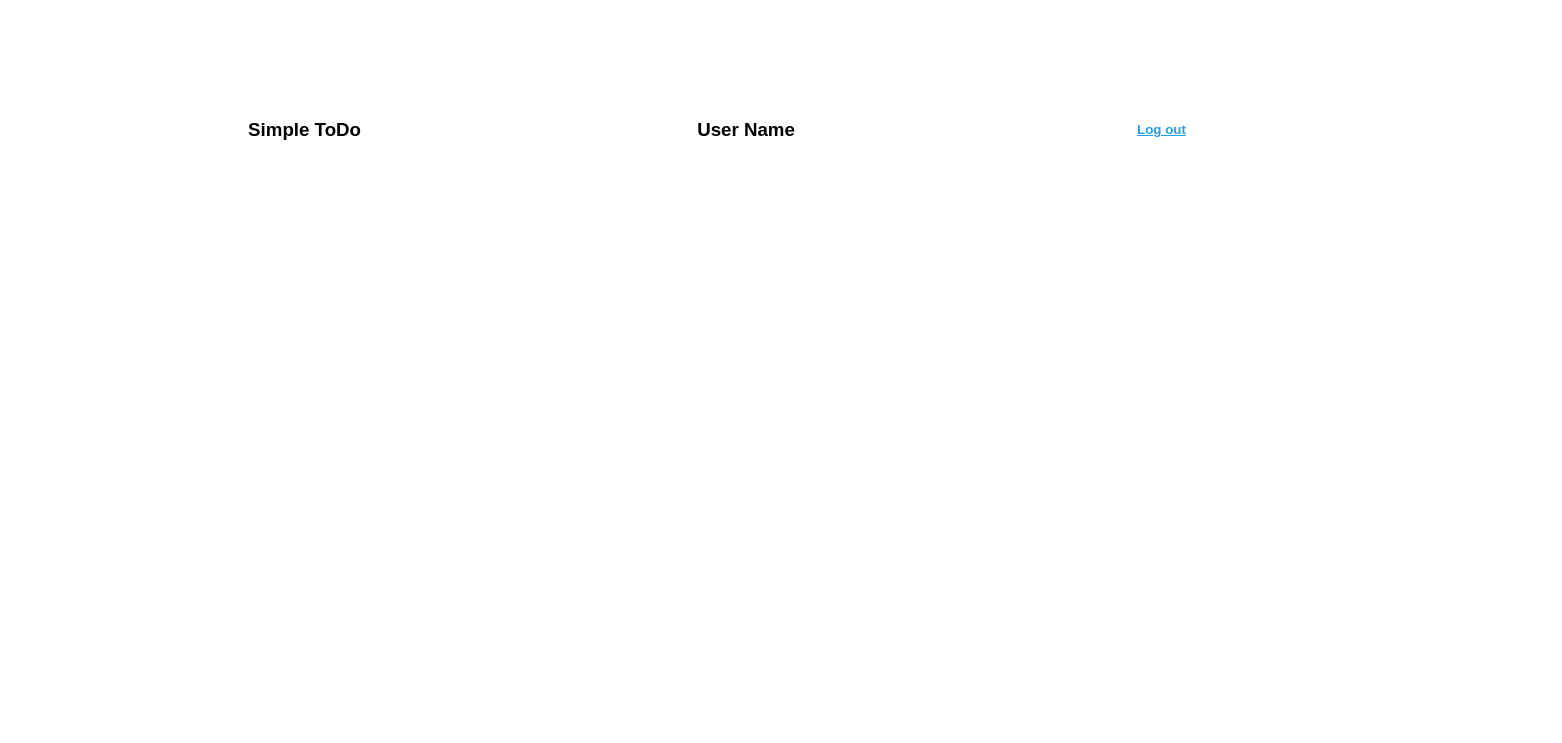
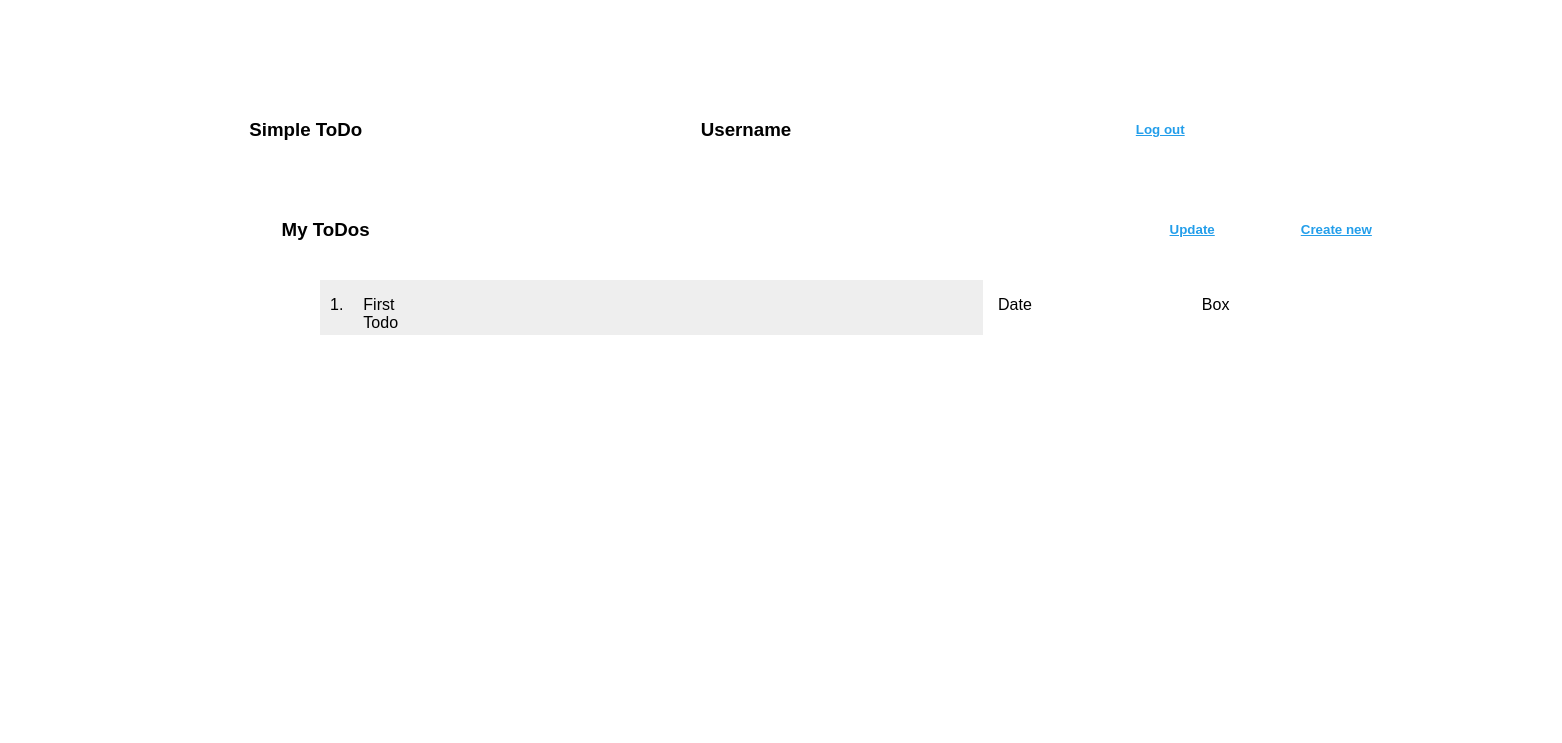
Before and after one commit to ShadmanShafi/todoApp, a React (Create React App) app in the folder todo-app/: page /dashboard in a window 1280 px wide. Shown: the top 743 px of the page, 1562 px wide, since content can reach past the window. Built offline with nearby package versions, Linux system fonts and the light colour scheme.

Commit message:
Implemented Dashboard UI, back button

```diff
--- a/todo-app/src/App.css
+++ b/todo-app/src/App.css
@@ -96,3 +96,61 @@ li {
   flex-direction: row;
   justify-content: center;
 }
+
+.dashboard-body {
+  font-family: Arial, Helvetica, sans-serif;
+  position: absolute;
+  width: 100%;
+  top: 25%;
+  left: 22%;
+  display: flex;
+  flex-direction: row;
+  justify-content: flex-start;
+}
+
+.create-new {
+  background: none;
+  border: none;
+  color: #239eea;
+  font-weight: bold;
+  text-decoration: underline;
+  cursor: pointer;
+}
+
+.dashboard-list-item {
+  font-family: Arial, Helvetica, sans-serif;
+  background-color: #eeeeee;
+  position: absolute;
+  width: 51%;
+  height: 55px;
+  top: 35%;
+  left: 25%;
+  padding-left: 10px;
+  display: flex;
+  flex-direction: row;
+  justify-content: flex-start;
+}
+
+.padding-text {
+  padding-left: 20px;
+}
+
+.padding-update {
+  padding-left: 800px;
+  padding-right: 80px;
+}
+
+.padding-date {
+  padding-left: 600px;
+}
+
+.padding-box {
+  padding-left: 170px;
+}
+
+.back-btn {
+  position: absolute;
+  left: 350px;
+  top: 180px;
+  text-decoration: none;
+}
--- a/todo-app/src/App.js
+++ b/todo-app/src/App.js
@@ -4,25 +4,20 @@ import Dashboard from "./components/Dashboard.js";
 import CreateTodo from "./components/CreateTodo";
 import UpdateTodo from "./components/UpdateTodo";
 import { BrowserRouter, Route, Routes } from "react-router-dom";
+import { UsernameProvider } from "./components/StartingPage";
 
-// <nav>
-//   <ul>
-//     <li><Link to="/">Login</Link></li>
-//     <li><Link to="/dashboard">Dashboard</Link></li>
-//     <li><Link to="/create-todo">CreateTodo</Link></li>
-//     <li><Link to="/update-todo">UpdateTodo</Link></li>
-//   </ul>
-// </nav>
-// <Route path="/create-todo" element={<CreateTodo />}/>
-// <Route path="/update-todo" element={<UpdateTodo />}/>
 function App() {
   return (
+    <UsernameProvider>
       <BrowserRouter>
         <Routes>
           <Route exact path="/" element={<StartingPage />} />
           <Route exact path="/dashboard" element={<Dashboard />} />
+          <Route exact path="/create" element={<CreateTodo />} />
+          <Route exact path="/update" element={<UpdateTodo />} />
         </Routes>
       </BrowserRouter>
+    </UsernameProvider>
   );
 }
 
--- /dev/null
+++ b/todo-app/src/components/BackButton.js
@@ -0,0 +1,20 @@
+import "../App.css";
+import { useNavigate } from "react-router-dom";
+
+export default function BackButton() {
+  let navigate = useNavigate();
+
+  function handleBackBtn() {
+    navigate("/dashboard");
+  }
+
+  return (
+    <>
+      <div>
+        <button className="create-new back-btn" onClick={handleBackBtn}>
+          ← Back
+        </button>
+      </div>
+    </>
+  );
+}
--- a/todo-app/src/components/CreateTodo.js
+++ b/todo-app/src/components/CreateTodo.js
@@ -1,3 +1,16 @@
+import "../App.css";
+import TopNav from "./TopNav";
+import Footer from "./Footer";
+import BackButton from "./BackButton";
+import { useNavigate } from "react-router-dom";
+
 export default function CreateTodo() {
-  return <h1 id="center-demo-div">CreateTodo</h1>;
+  return (
+    <>
+      <TopNav />
+      <BackButton />
+      <Footer />
+      <h1 className="dashboard-body">CreateTodo</h1>;
+    </>
+  );
 }
--- a/todo-app/src/components/Dashboard.js
+++ b/todo-app/src/components/Dashboard.js
@@ -1,14 +1,41 @@
 import "../App.css";
 import TopNav from "./TopNav.js";
 import Footer from "./Footer.js";
+import { useNavigate } from "react-router-dom";
 
 export default function Dashboard() {
-  function handleCreateTodo() {}
+  let navigate = useNavigate();
+
+  function handleCreateTodo() {
+    navigate("/create");
+  }
+
+  function handleUpdateTodo() {
+    navigate("/update");
+  }
 
   return (
     <>
       <TopNav />
       <Footer />
+      <div className="dashboard-body">
+        <h3>My ToDos</h3>
+        <button
+          className="create-new padding-update"
+          onClick={handleUpdateTodo}
+        >
+          Update
+        </button>
+        <button className="create-new" onClick={handleCreateTodo}>
+          Create new
+        </button>
+      </div>
+      <div className="dashboard-list-item">
+        <p>1.</p>
+        <p className="padding-text">First Todo</p>
+        <p className="padding-date">Date</p>
+        <p className="padding-box">Box</p>
+      </div>
     </>
   );
 }
--- a/todo-app/src/components/StartingPage.js
+++ b/todo-app/src/components/StartingPage.js
@@ -1,6 +1,18 @@
 import "../App.css";
-import { useState } from "react";
+import { useState, createContext } from "react";
 import { useNavigate } from "react-router-dom";
+
+const UsernameContext = createContext();
+
+function UsernameProvider(props) {
+  const username = props.name;
+  return (
+    <UsernameContext.Provider value={username}>
+      {props.children}
+    </UsernameContext.Provider>
+  );
+}
+export { UsernameContext, UsernameProvider };
 
 export default function StartingPage() {
   const [name, setName] = useState("");
@@ -11,6 +23,7 @@ export default function StartingPage() {
 
   const handleNameChange = (event) => {
     setName(event.target.value);
+    UsernameContext(name);
     console.log(name);
   };
 
--- a/todo-app/src/components/TopNav.js
+++ b/todo-app/src/components/TopNav.js
@@ -1,17 +1,21 @@
 import "../App.css";
+import { useContext } from "react";
+import { UsernameContext } from "./UsernameContext.js";
 import { useNavigate } from "react-router-dom";
 
-export default function TopNav() {
+export default function TopNav(props) {
+  const username = useContext(UsernameContext);
   let navigate = useNavigate();
 
   function handleLogout() {
+    //validation
     navigate("/");
   }
 
   return (
     <div className="navbar-top">
       <h3 className="titlesimple">Simple ToDo</h3>
-      <h3>User Name</h3>
+      <h3>Username</h3>
       <button className="log-out" onClick={handleLogout}>
         Log out
       </button>
--- a/todo-app/src/components/UpdateTodo.js
+++ b/todo-app/src/components/UpdateTodo.js
@@ -1,3 +1,15 @@
+import "../App.css";
+import TopNav from "./TopNav";
+import Footer from "./Footer";
+import BackButton from "./BackButton";
+
 export default function UpdateTodo() {
-  return <h1 id="center-demo-div">UpdateTodo</h1>;
+  return (
+    <>
+      <TopNav />
+      <BackButton />
+      <Footer />
+      <h1 className="dashboard-body">UpdateTodo</h1>;
+    </>
+  );
 }
--- /dev/null
+++ b/todo-app/src/components/UsernameContext.js
@@ -0,0 +1,15 @@
+import React, { createContext } from "react";
+
+const UsernameContext = createContext();
+
+function UsernameProvider(props) {
+  const username = "Mr. abc";
+
+  return (
+    <UsernameContext.Provider value={username}>
+      {props.children}
+    </UsernameContext.Provider>
+  );
+}
+
+export { UsernameContext, UsernameProvider };
```
Lines whose indentation alone changed are shown as unchanged.
